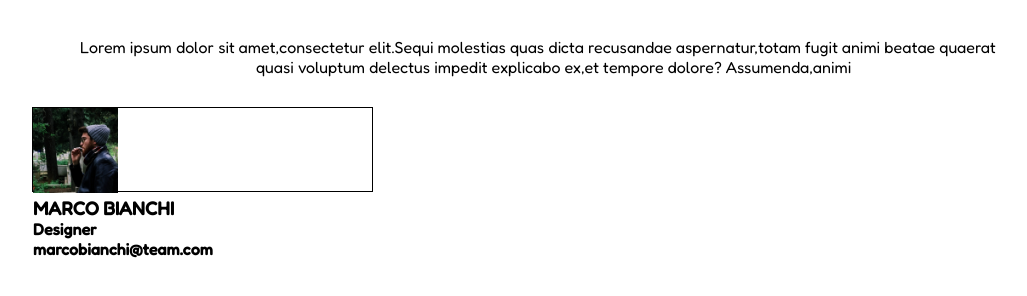
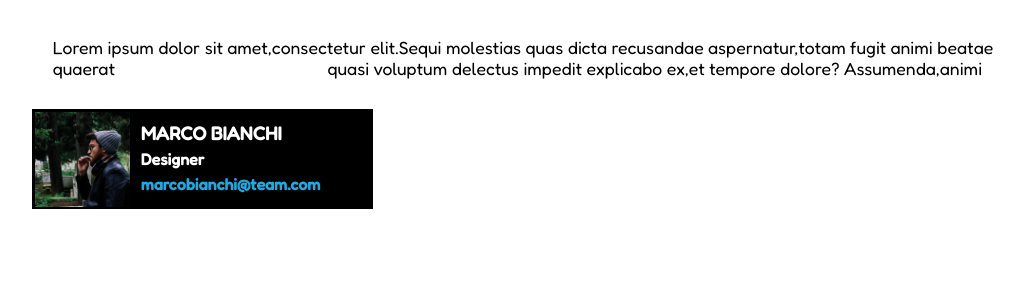
Before and after one commit to ItsKristian01/html-css-float-cards, a plain HTML site: page index.html in a window 1280 px wide. Shown: the part 74-370 px from the top of the page, without its empty margins (96-1123 px from the left). Drawn offline with Linux system fonts and the light colour scheme.

Commit message:
add: first card

```diff
--- a/css/style.css
+++ b/css/style.css
@@ -28,12 +28,12 @@ h1 {
 }
 
 p{
-    margin-left: 3rem;
-    font-size: 1rem;
+    margin-left: 1.3rem;
+    font-size: 1.1rem;
 }
 
 span {
-    margin-left: 11rem;
+    margin-left: 13rem;
 }
 /* Text centering */
 
@@ -41,10 +41,28 @@ span {
     margin-top: 30px;
     float: left;
     width: calc(100% / 3);
-    border: 1px solid black;
-    height: 85px;
+    border: 3px solid black;
+    height: 100px;
+    background-color: black;
 }
 
 .column img{
-    height: 85px;
+    height: 95px;
 }
+
+.float {
+    display: inline-block;
+    margin-right: 50px;
+    margin-top: 10px;
+    float: right;
+    text-align: left;
+}
+
+h3, h4{
+    color: white;
+    margin-bottom: 5px;
+}
+
+.email {
+    color: hsl(196.39deg 81.03% 49.61%);
+}
--- a/index.html
+++ b/index.html
@@ -14,16 +14,20 @@
         <!-- Title -->
        <section>
             <h1>Meet Our Team</h1>
-            <p> Lorem ipsum dolor sit amet,consectetur elit.Sequi molestias quas dicta recusandae aspernatur,totam fugit animi beatae quaerat <span>quasi voluptum delectus impedit explicabo ex,et tempore dolore? Assumenda,animi </span> </p>
+            <p> Lorem ipsum dolor sit amet,consectetur elit.Sequi molestias quas dicta recusandae aspernatur,totam fugit animi beatae quaerat <span> quasi voluptum delectus impedit explicabo ex,et tempore dolore? Assumenda,animi </span> </p>
        </section>
         <!-- /Title -->
        <div class="column">
+          <!-- First Card -->
             <img src="img/male1.png" alt="">
-            <div>
+            <div class="float">
              <h3>MARCO BIANCHI</h3>
              <h4>Designer</h4>
-             <h4>marcobianchi@team.com</h4>
+             <h4 class="email">marcobianchi@team.com</h4>
             </div>
+          <!-- /First Card -->
+
+
        </div>
 
 
```
